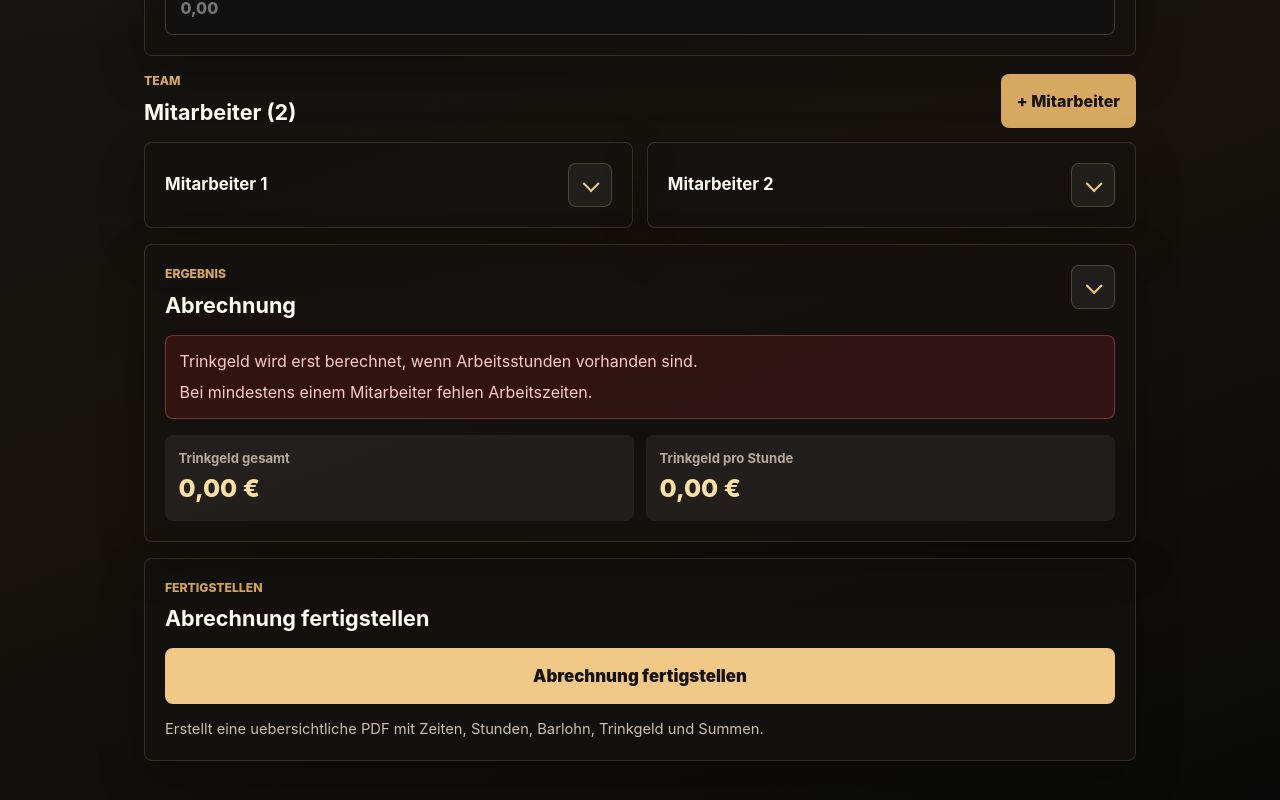
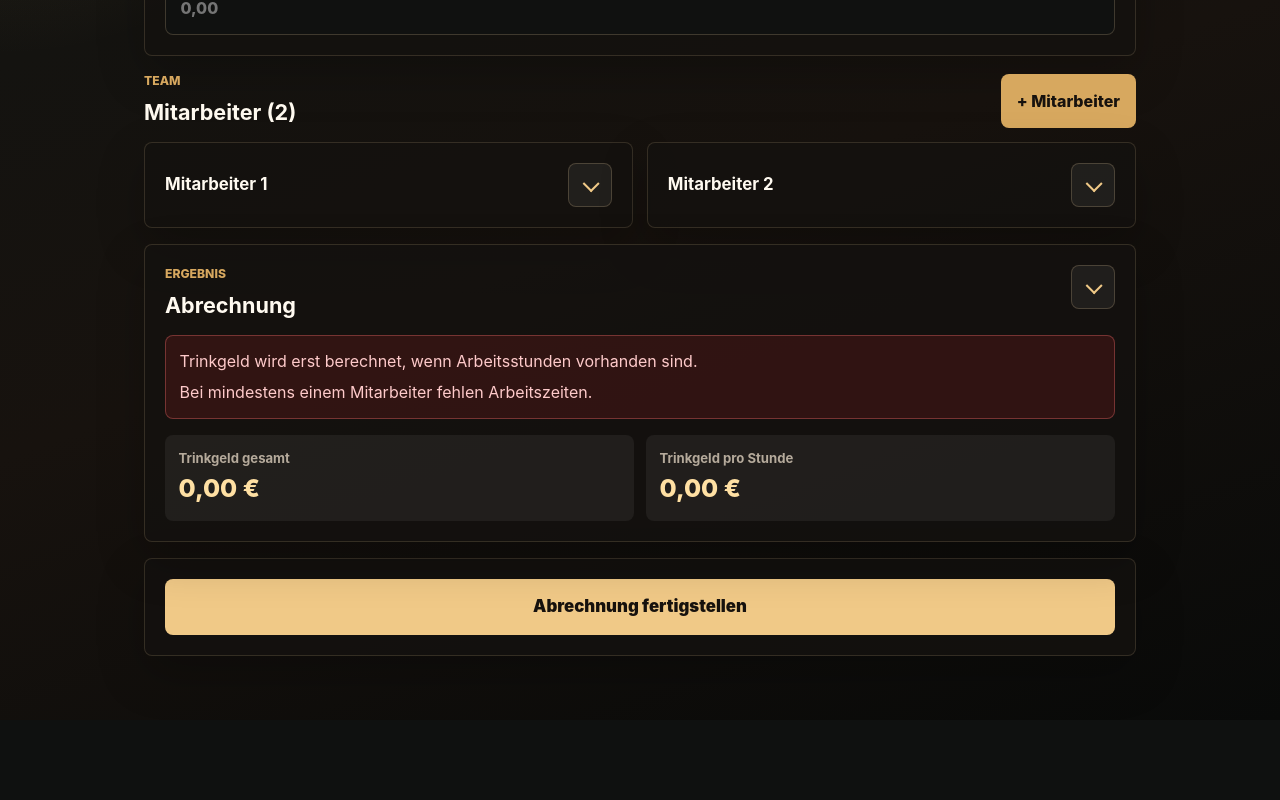
Before and after one commit to fabi-psk/Abrechnung, a React (Vite) app in the folder frontend/: page / in a window 1280 px wide. Shown: the part 328-1128 px from the top of the page. After the commit the page ends 1048 px from the top, so only its background shows below. Built offline with nearby package versions, Linux system fonts and the light colour scheme.

Commit message:
Simplify settlement finish button

```diff
--- a/frontend/src/App.jsx
+++ b/frontend/src/App.jsx
@@ -190,11 +190,7 @@ function App() {
 
       <SettlementSummary settlement={settlement} />
 
-      <section className="finish-panel" aria-labelledby="finish-heading">
-        <div>
-          <p className="section-kicker">Fertigstellen</p>
-          <h2 id="finish-heading">Abrechnung fertigstellen</h2>
-        </div>
+      <section className="finish-panel">
         <button
           className="finish-button"
           disabled={finishStatus === "working"}
@@ -203,15 +199,6 @@ function App() {
         >
           Abrechnung fertigstellen
         </button>
-        <p className="finish-hint" role={finishStatus === "failed" ? "alert" : undefined}>
-          {finishStatus === "shared"
-            ? "PDF wurde an die Teilen-Funktion uebergeben."
-            : finishStatus === "downloaded"
-              ? "PDF wurde heruntergeladen und kann per WhatsApp verschickt werden."
-              : finishStatus === "failed"
-                ? "PDF konnte nicht erstellt werden. Bitte erneut versuchen."
-                : "Erstellt eine uebersichtliche PDF mit Zeiten, Stunden, Barlohn, Trinkgeld und Summen."}
-        </p>
       </section>
     </main>
   );
--- a/frontend/src/styles.css
+++ b/frontend/src/styles.css
@@ -430,12 +430,6 @@ input.invalid,
   padding: 0.8rem 1rem;
 }
 
-.finish-hint {
-  margin-bottom: 0;
-  color: #cbbfae;
-  font-size: 0.92rem;
-}
-
 .summary-header {
   display: grid;
   grid-template-columns: 1fr auto;
```
